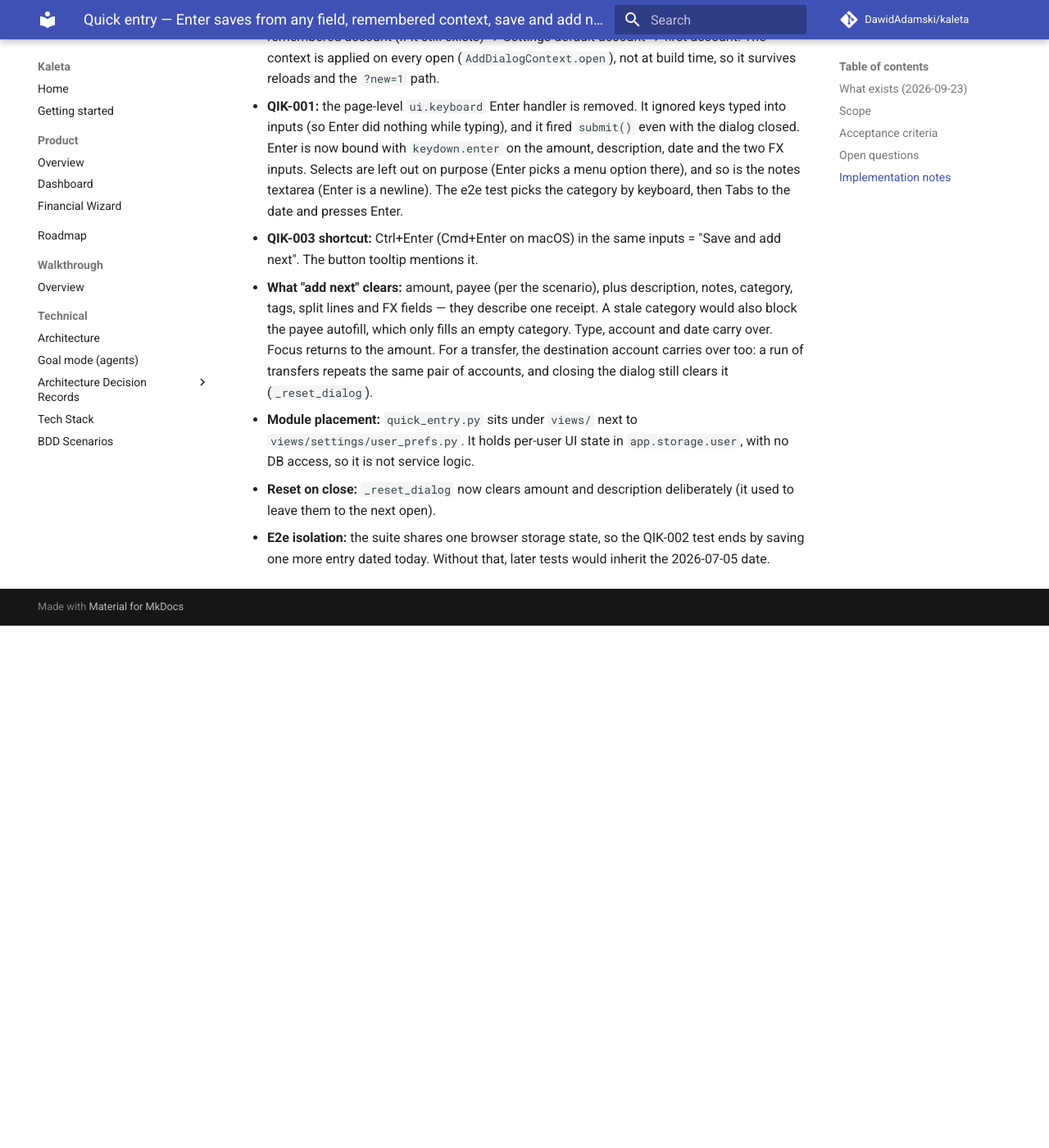
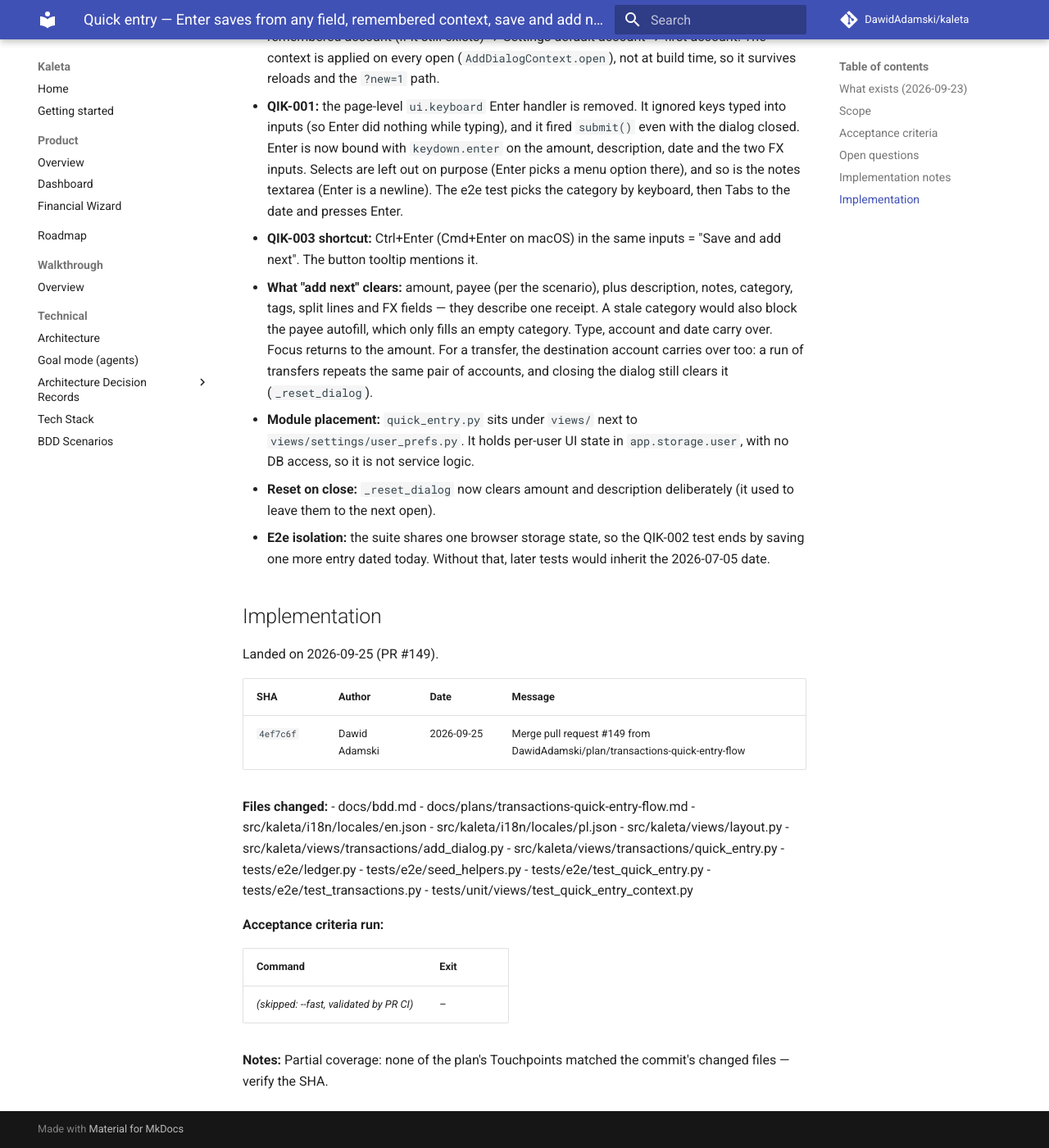
Before and after one commit to DawidAdamski/kaleta, an MkDocs documentation site: the page built from docs/plans/archive/transactions-quick-entry-flow.md, in a window 1280 px wide and 1400 px high, scrolled down 1348 px. Shown: the whole window at 82% size. Built offline with MkDocs 1.6.1 and Material for MkDocs 9.7.7, drawn with Linux system fonts in a browser that asks for light colours; comment, search, counter and statistics services are not loaded; before the commit the page ends 2111 px from its top, so only the background shows below that.

Commit message:
docs(plans): archive transactions-quick-entry-flow (#149)

```diff
--- a/docs/plans/transactions-quick-entry-flow.md
+++ b/docs/plans/archive/transactions-quick-entry-flow.md
@@ -3,14 +3,15 @@ plan_id: transactions-quick-entry-flow
 title: Quick entry — Enter saves from any field, remembered context, save and add next
 area: transactions
 effort: small
-status: in-progress
-roadmap_ref: ../roadmap.md#transactions
+status: archived
+archived_at: 2026-09-25
+roadmap_ref: ../../roadmap.md#transactions
 ---
 
 # Quick entry — Enter saves from any field, remembered context, save and add next
 
 Gap-closing plan for issue #2 (`KAL-QIK-001`…`003`), from
-[`audit-planned-vs-code`](archive/audit-planned-vs-code.md).
+[`audit-planned-vs-code`](audit-planned-vs-code.md).
 
 ## What exists (2026-09-23)
 
@@ -80,3 +81,33 @@ Gap-closing plan for issue #2 (`KAL-QIK-001`…`003`), from
 - **E2e isolation:** the suite shares one browser storage state, so the
   QIK-002 test ends by saving one more entry dated today. Without that,
   later tests would inherit the 2026-07-05 date.
+
+## Implementation
+
+Landed on 2026-09-25 (PR #149).
+
+| SHA | Author | Date | Message |
+|---|---|---|---|
+| `4ef7c6f` | Dawid Adamski | 2026-09-25 | Merge pull request #149 from DawidAdamski/plan/transactions-quick-entry-flow |
+
+**Files changed:**
+- docs/bdd.md
+- docs/plans/transactions-quick-entry-flow.md
+- src/kaleta/i18n/locales/en.json
+- src/kaleta/i18n/locales/pl.json
+- src/kaleta/views/layout.py
+- src/kaleta/views/transactions/add_dialog.py
+- src/kaleta/views/transactions/quick_entry.py
+- tests/e2e/ledger.py
+- tests/e2e/seed_helpers.py
+- tests/e2e/test_quick_entry.py
+- tests/e2e/test_transactions.py
+- tests/unit/views/test_quick_entry_context.py
+
+**Acceptance criteria run:**
+
+| Command | Exit |
+|---|---|
+| _(skipped: --fast, validated by PR CI)_ | – |
+
+**Notes:** Partial coverage: none of the plan's Touchpoints matched the commit's changed files — verify the SHA.
```
Also changed, not shown: docs/plans/README.md (+1 -1 lines).
